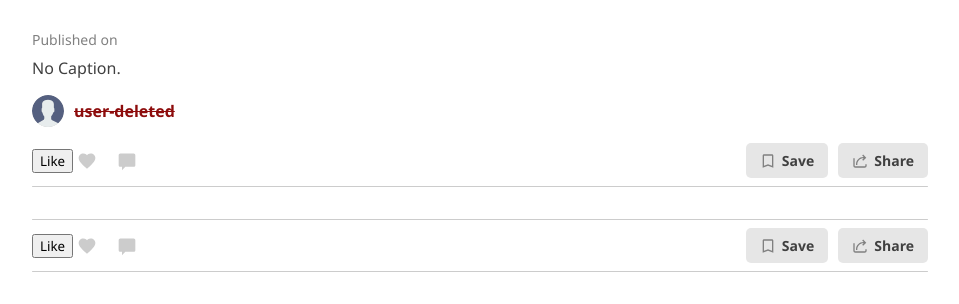
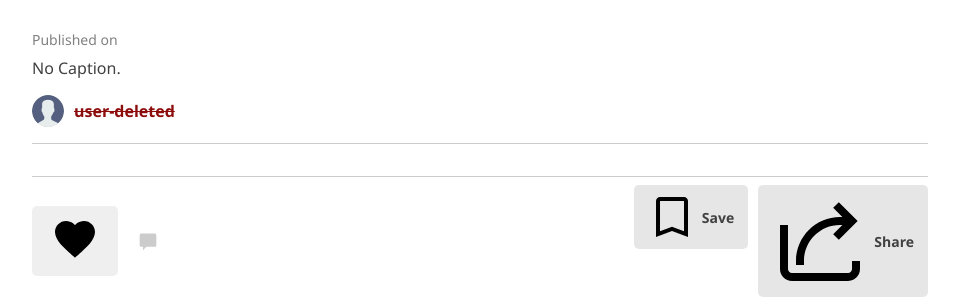
Before and after one commit to Anas-Shakeel/bitlog, a Django app: template blog/templates/blog/blog_detail.html in a window 1280 px wide. Shown: the part 69-373 px from the top of the page, without its empty margins (160-1119 px from the left). Run offline with Django 5.2, Linux system fonts and the light colour scheme; the template is opened without the code that fills it: values that come from a table or form of the project are taken from there, others are empty; some libraries are stand-ins or nearby versions.

Commit message:
Add like button

```diff
--- a/blog/templates/blog/blog_detail.html
+++ b/blog/templates/blog/blog_detail.html
@@ -8,7 +8,7 @@
 <!-- Blog Post -->
 {% block content %}
 <!-- Post Info -->
-<div class="flex flex-column">
+<div class="flex flex-column mb-1">
     <div class="flex align-center justify-between mb-half">
         <p class="fs-small fc-light">Published on {{post.created_at|date:"F d, Y"}}</p>
         <!-- Actions Buttons -->
@@ -73,48 +73,6 @@
     </div>
 </div>
 
-<!-- Metadata -->
-<div class="flex justify-between mt-1 mb-half">
-    <span class="card-likes-comments">
-        <span class="icon-text-container">
-            <form action="{% url 'like_post' post.slug %}" method="post">
-                {% csrf_token %}
-                <input type="submit" value="Like" />
-            </form>
-            <img src="{% static 'icons/icons8_heart.svg' %}" alt="" />
-            {{post.likes.count}}
-        </span>
-        <span class="icon-text-container">
-            <img src="{% static 'icons/icons8_topic.svg' %}" alt="" />
-            {{post.comments.count}}
-        </span>
-    </span>
-
-    <!-- Action Buttons -->
-    <div class="flex gap-10">
-        <!-- Save Post -->
-        <form action="{% url 'save_post' post.slug %}" method="post">
-            {% csrf_token %} {% if post_saved %}
-            <button class="btn btn-tertiary btn-with-icon">
-                <img src="{% static 'icons/icons8_bookmark.svg' %}" alt="" class="icon icon-small" />
-                Saved
-            </button>
-            {% else %}
-            <button type="submit" class="btn btn-tertiary btn-with-icon">
-                <img src="{% static 'icons/icons8_bookmark_1.svg' %}" alt="" class="icon icon-small" />
-                Save
-            </button>
-            {% endif %}
-        </form>
-
-        <!-- Share Post -->
-        <button class="btn btn-tertiary btn-with-icon">
-            <img src="{% static 'icons/icons8_Share_1.svg' %}" alt="" class="icon icon-small" />
-            Share
-        </button>
-    </div>
-</div>
-
 <hr />
 
 <!-- Post Content Container (MARKDOWN) -->
@@ -140,15 +98,17 @@
 <hr />
 <div class="flex justify-between mt-half mb-half">
     <span class="card-likes-comments">
-        <!-- Likes -->
-        <span class="icon-text-container">
-            <form action="{% url 'like_post' post.slug %}" method="post">
-                {% csrf_token %}
-                <input type="submit" value="Like" />
-            </form>
-            <img src="{% static 'icons/icons8_heart.svg' %}" alt="" />
+        <!-- Like (Icon Button) -->
+        <form action="{% url 'like_post' post.slug %}" method="post" class="icon-text-container">
+            {% csrf_token %}
+            <button type="submit" class="btn btn-icon {% if post_liked %}btn-icon-active{% endif %}">
+                <svg xmlns="http://www.w3.org/2000/svg" viewBox="0 0 24 24" width="48" height="48">
+                    <path
+                        d="M16.5,3C13.605,3,12,5.09,12,5.09S10.395,3,7.5,3C4.462,3,2,5.462,2,8.5c0,4.171,4.912,8.213,6.281,9.49 C9.858,19.46,12,21.35,12,21.35s2.142-1.89,3.719-3.36C17.088,16.713,22,12.671,22,8.5C22,5.462,19.538,3,16.5,3z" />
+                </svg>
+            </button>
             {{post.likes.count}}
-        </span>
+        </form>
 
         <!-- Comments -->
         <span class="icon-text-container">
@@ -157,18 +117,26 @@
         </span>
     </span>
 
-    <!-- Action Buttons -->
+    <!-- Save/Share Buttons -->
     <div class="flex gap-10">
         <!-- Save Post -->
         <form action="{% url 'save_post' post.slug %}" method="post">
-            {% csrf_token %} {% if post_saved %}
-            <button class="btn btn-tertiary btn-with-icon">
-                <img src="{% static 'icons/icons8_bookmark.svg' %}" alt="" class="icon icon-small" />
+            {% csrf_token %}
+            <!-- Already Saved? -->
+            {% if post_saved %}
+            <button class="btn btn-tertiary btn-with-icon btn-with-icon-active">
+                <svg xmlns="http://www.w3.org/2000/svg" viewBox="0 0 24 24" width="48" height="48">
+                    <path
+                        d="M6 2C5.861875 2 5.7278809 2.0143848 5.5976562 2.0410156C4.686084 2.2274316 4 3.033125 4 4L4 22L12 19L20 22L20 4C20 3.8625 19.985742 3.7275391 19.958984 3.5976562C19.799199 2.8163086 19.183691 2.2008008 18.402344 2.0410156C18.272119 2.0143848 18.138125 2 18 2L6 2 z" />
+                </svg>
                 Saved
             </button>
             {% else %}
             <button type="submit" class="btn btn-tertiary btn-with-icon">
-                <img src="{% static 'icons/icons8_bookmark_1.svg' %}" alt="" class="icon icon-small" />
+                <svg xmlns="http://www.w3.org/2000/svg" viewBox="0 0 24 24" width="48" height="48">
+                    <path
+                        d="M6.0097656 2C4.9143111 2 4.0097656 2.9025988 4.0097656 3.9980469L4 22L12 19L20 22L20 20.556641L20 4C20 2.9069372 19.093063 2 18 2L6.0097656 2 z M 6.0097656 4L18 4L18 19.113281L12 16.863281L6.0019531 19.113281L6.0097656 4 z" />
+                </svg>
                 Save
             </button>
             {% endif %}
@@ -176,7 +144,11 @@
 
         <!-- Share Post -->
         <button class="btn btn-tertiary btn-with-icon">
-            <img src="{% static 'icons/icons8_Share_1.svg' %}" alt="" class="icon icon-small" />
+            <svg xmlns="http://www.w3.org/2000/svg" viewBox="0 0 24 24" width="96" height="96">
+                <path
+                    d="M16.707031 2.2929688L15.292969 3.7070312L17.585938 6L17 6C10.936593 6 6 10.936593 6 17L6 18L8 18L8 17C8 12.017407 12.017407 8 17 8L17.585938 8L15.292969 10.292969L16.707031 11.707031L21.414062 7L16.707031 2.2929688 z M 2 8L2 9L2 19C2 20.64497 3.3550302 22 5 22L19 22C20.64497 22 22 20.64497 22 19L22 18L22 17L20 17L20 18L20 19C20 19.56503 19.56503 20 19 20L5 20C4.4349698 20 4 19.56503 4 19L4 9L4 8L2 8 z" />
+            </svg>
+
             Share
         </button>
     </div>
```
